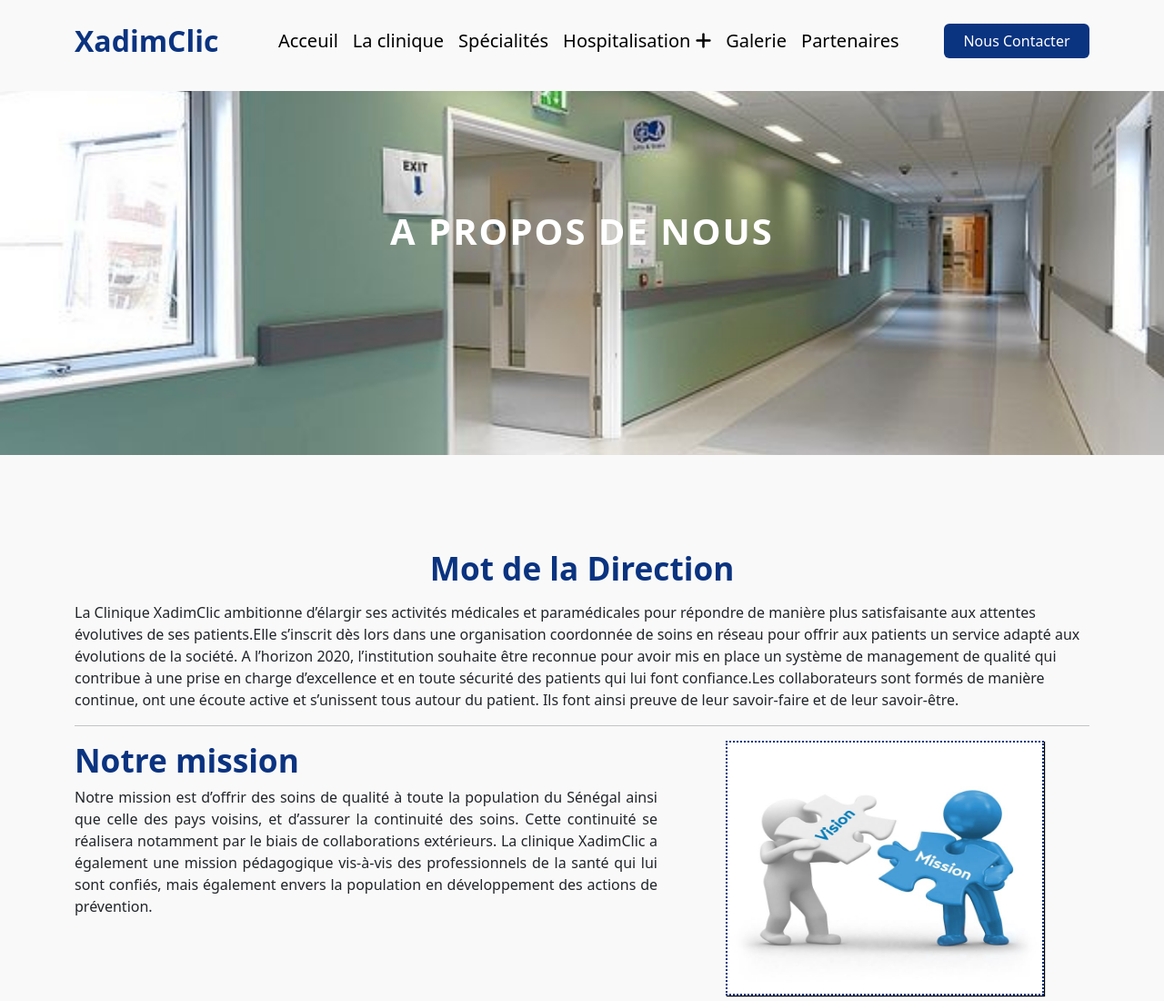
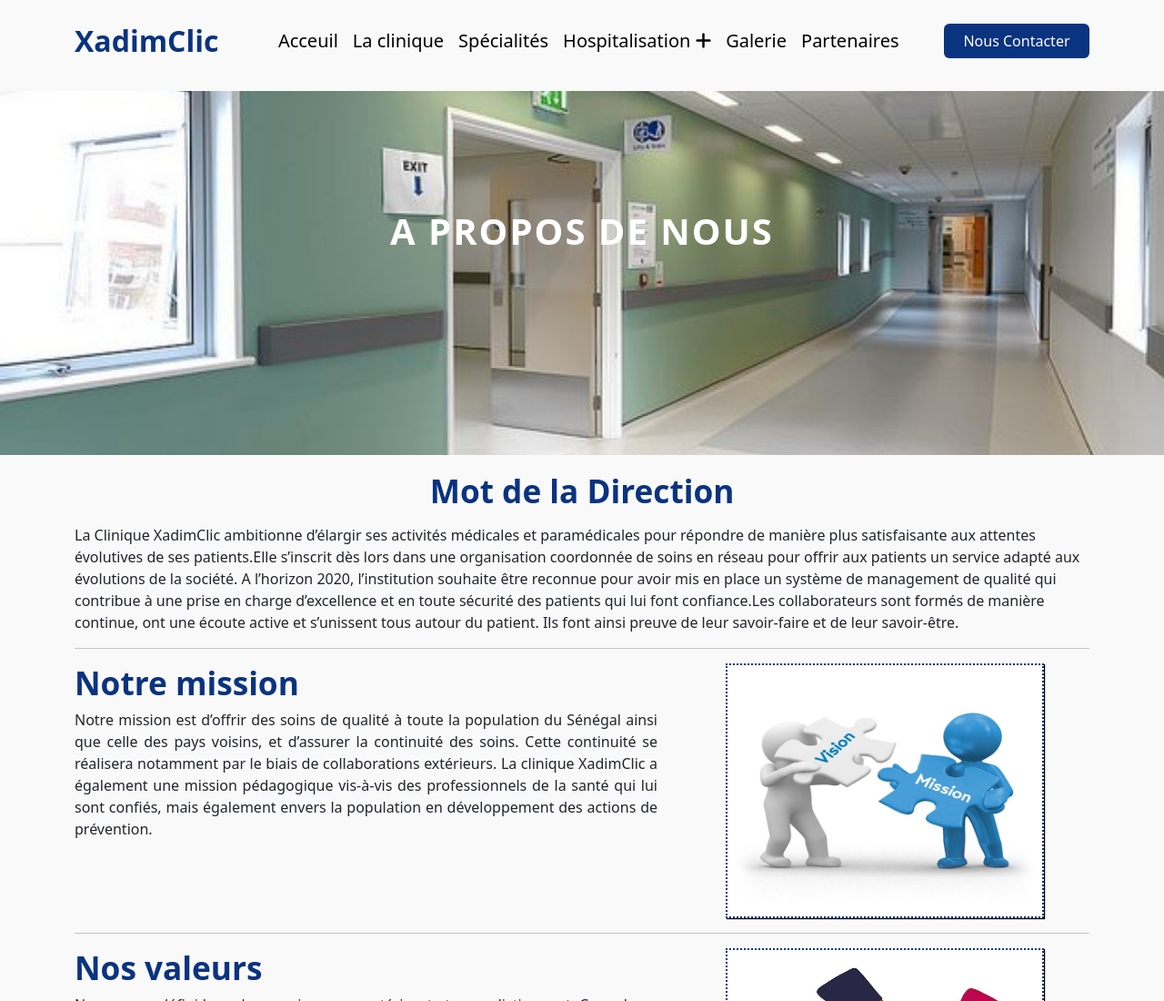
Before and after one commit to KhadimFall0503/Clinique, a plain HTML site: page HTML/clinique.html in a window 1280 px wide. Shown: the top 1100 px of the page at 91% size. Drawn offline with nearby package versions, Linux system fonts and the light colour scheme.

Commit message:
Modification du fichier clinique

```diff
--- a/CSS/clinique.css
+++ b/CSS/clinique.css
@@ -71,7 +71,7 @@ body {
     font-size: 2.2rem;
 }
 .direction{
-    padding-top: 205px;
+    padding-top: 120px;
     margin-top: 120px;
 }
 hr{
```
